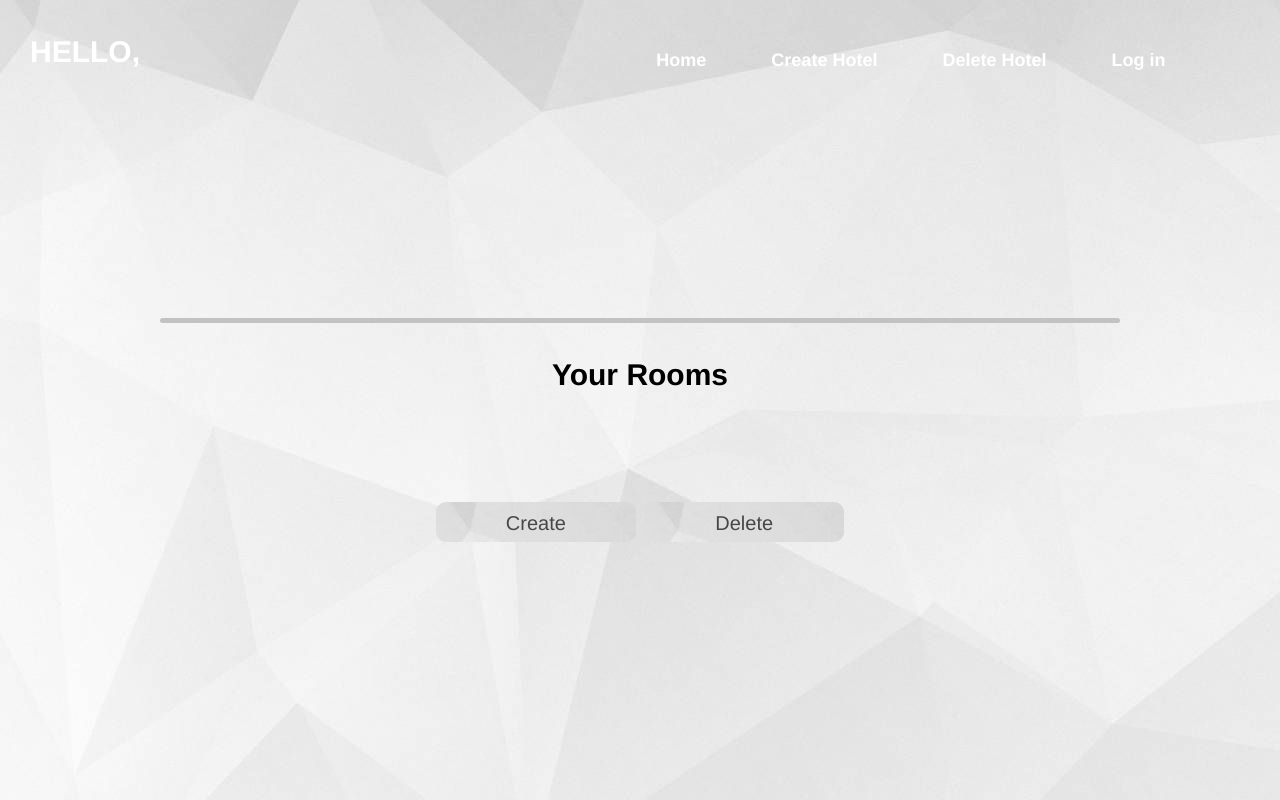
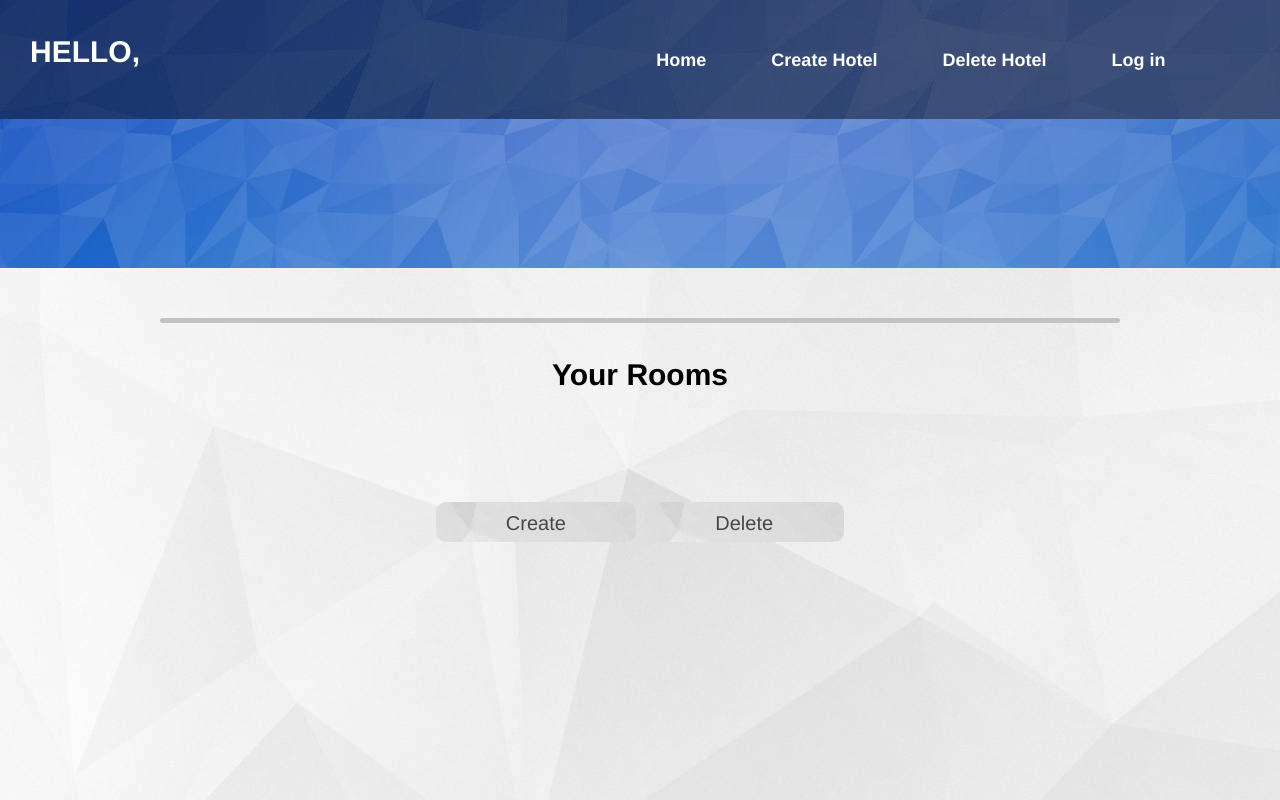
Before and after one commit to Angad88/HotelApp, a website: page public/admin/indexAdmin.html in a window 1280 px wide. Drawn offline with Linux system fonts and the light colour scheme; files that its build step writes are made by us from their sources; no server answers; files whose address does not match are found by name.

Commit message:
fixed errors with modules & admin index

```diff
--- a/public/admin/indexAdmin.html
+++ b/public/admin/indexAdmin.html
@@ -4,15 +4,15 @@
     <meta http-equiv="X-UA-Compatible" content="IE=edge">
     <meta name="viewport" content="width=device-width, initial-scale=1.0">
     <title>Document</title>
-    <link rel="stylesheet" href="style.css">
+    <link rel="stylesheet" href="../style.css">
     <script src="indexAdmin.js" defer></script>
     <link rel="stylesheet" href="https://cdnjs.cloudflare.com/ajax/libs/font-awesome/4.7.0/css/font-awesome.min.css">
 
 </head>
 <body>
-    <div class="imageBackground" style="background-image: url(img/backgroundAdmin.jpeg);">
+    <div class="imageBackground" style="background-image: url(../img/backgroundAdmin.jpeg);">
 
-        <nav id="navBar" style="background-image: url(img/backgroundAdmin2.jpeg);">
+        <nav id="navBar" style="background-image: url(../img/backgroundAdmin2.jpeg);">
             <a href="#" class="toggle-button">
                 <span class="bar"></span>
                 <span class="bar"></span>
@@ -21,9 +21,9 @@
             <div id="greeting" class="title" style="color: white; margin-left: 30px"> HELLO, </div>
             <div class="selection" id="selection">
                 <button class="button-48"> <a class="button1" style="color: white; font-weight: bold;" href="#">Home</a></button>
-                <button class="button-48"> <a class="button1" style="color: white; font-weight: bold;"href="./admin/hotel.html">Create Hotel</a></button>
+                <button class="button-48"> <a class="button1" style="color: white; font-weight: bold;"href="hotels/createRoom.html">Create Hotel</a></button>
                 <button class="button-48"> <a class="button1" style="color: white; font-weight: bold;"href="#">Delete Hotel</a></button>
-                <button id="toLoginPage" class="button-48"> <a class="button1" style="color: white; font-weight: bold;"href="./admin/admin.html">Log in</a></button>
+                <button id="toLoginPage" class="button-48"> <a class="button1" style="color: white; font-weight: bold;"href="adminLogin.html">Log in</a></button>
             </div>
         </nav>
         <form class="searchDiv" onsubmit="getRooms()">
```
Also changed, not shown: 2 other files.
